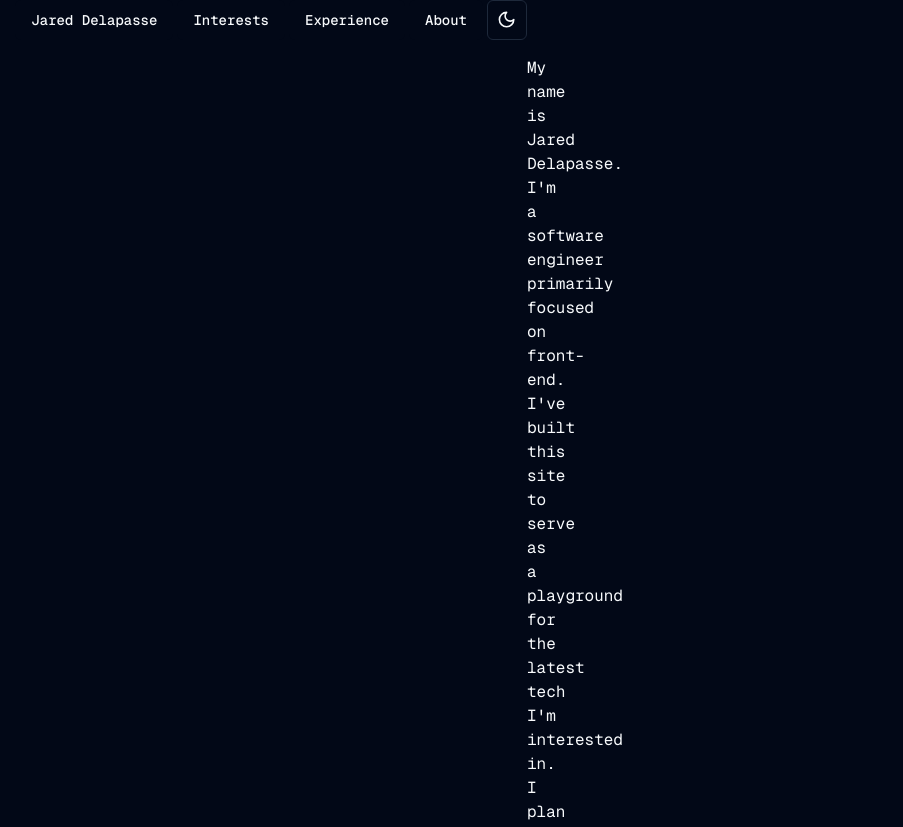
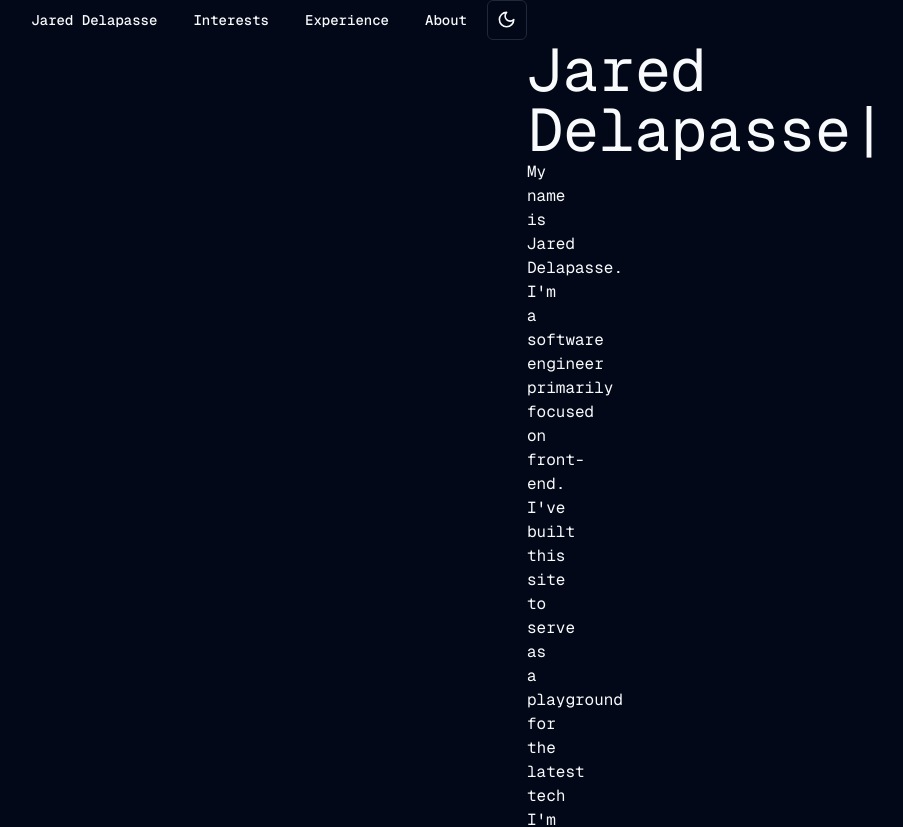
Before and after one commit to jdela22/portfoliov2, a Next.js app in the folder my-app/: page / in a window 1280 px wide. Shown: the top 827 px of the page, without its empty margins (273-1176 px from the left). Built offline with nearby package versions, Linux system fonts and the light colour scheme.

Commit message:
typing animation

```diff
--- a/my-app/src/app/page.tsx
+++ b/my-app/src/app/page.tsx
@@ -1,8 +1,36 @@
+"use client";
+
 import Image from "next/image";
 import profilepic from "../../public/profilepic.jpg";
+import { useEffect, useRef, useState } from "react";
+import { flushSync } from "react-dom";
 export default function Home() {
+  const name = "Jared Delapasse";
+  const index = useRef(0);
+  const intervalId = useRef<any>(0);
+  const [displayText, setDisplayText] = useState("");
+
+  useEffect(() => {
+    if (displayText === "") {
+      intervalId.current = setInterval(() => {
+        if (index.current == name.length) return;
+        flushSync(() => {
+          setDisplayText((prevText) => {
+            return (prevText += name[index.current]);
+          });
+        });
+        index.current++;
+      }, 100);
+    }
+
+    if (index.current == name.length) return clearInterval(intervalId.current);
+  }, [displayText]);
+
+  useEffect(() => {}, [displayText]);
+
   return (
     <>
+      <div className="flex items-center">
         <Image
           src={profilepic}
           alt="Picture of me"
@@ -10,6 +38,11 @@ export default function Home() {
           height={200}
           className="rounded-full mb-4"
         />
+        <h1 className="text-6xl ml-auto w-[576px]">
+          {displayText}
+          <span className="h-[50px] text-6xl animate-blink">|</span>
+        </h1>
+      </div>
       <div className="animate-slide-up">
         My name is Jared Delapasse. I'm a software engineer primarily focused on
         front-end. I've built this site to serve as a playground for the latest
--- a/my-app/tailwind.config.js
+++ b/my-app/tailwind.config.js
@@ -69,11 +69,16 @@ module.exports = {
           "0%": { transform: "translateY(100%)", opacity: "0" },
           "100%": { transform: "translateY(0)", opacity: "1" },
         },
+        blink: {
+          "0%": { opacity: "1" },
+          "100%": { opacity: "0" },
+        },
       },
       animation: {
         "accordion-down": "accordion-down 0.2s ease-out",
         "accordion-up": "accordion-up 0.2s ease-out",
         "slide-up": "slide-up 1s ease-out forwards",
+        blink: "blink 1s steps(2, end) infinite",
       },
     },
   },
```
Lines whose indentation alone changed are shown as unchanged.
